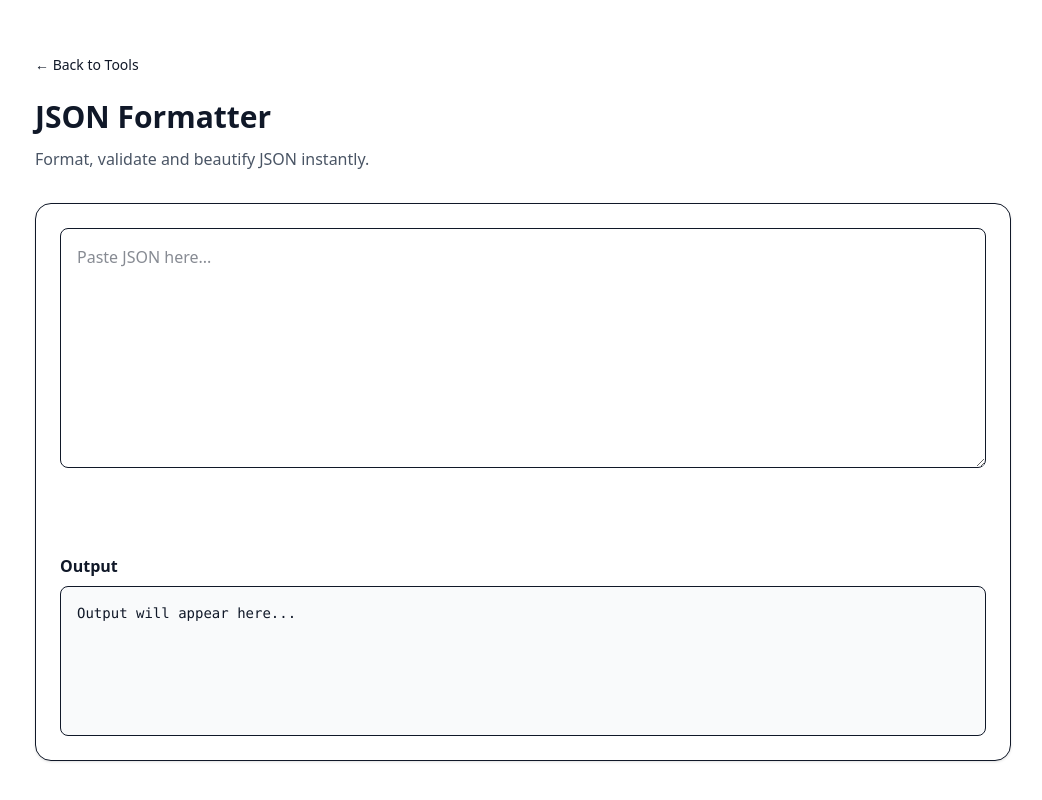
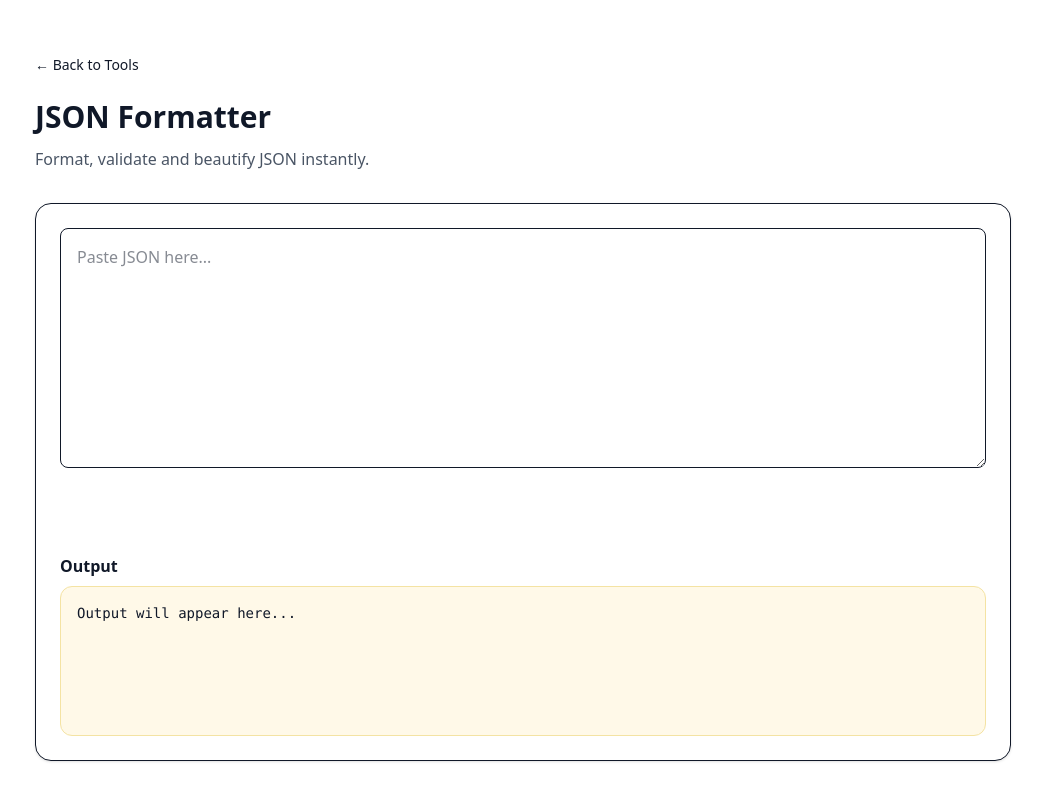
Before and after one commit to vaarunsonawwane-ops/yoryantra-new, a Next.js app: page /tools/json-formatter in a window 1280 px wide. Shown: the part 256-1056 px from the top of the page, without its empty margins (117-1159 px from the left). Built offline with nearby package versions, Linux system fonts and the light colour scheme.

Commit message:
outbox with light golden background updated

```diff
--- a/app/globals.css
+++ b/app/globals.css
@@ -3,3 +3,9 @@
 @tailwind base;
 @tailwind components;
 @tailwind utilities;
+
+.yoryantra-output {
+  background-color: #fff9e8;
+  border: 1px solid #f4e3a3;
+  border-radius: 12px;
+}
--- a/app/tools/json-formatter/ToolClient.tsx
+++ b/app/tools/json-formatter/ToolClient.tsx
@@ -59,7 +59,7 @@ export default function ToolClient() {
             )}
           </div>
 
-          <pre className="p-4 bg-gray-50 border rounded-lg overflow-auto text-sm min-h-[150px]">
+          <pre className="p-4 yoryantra-output overflow-auto text-sm min-h-[150px]">
             {output || "Output will appear here..."}
           </pre>
         </div>
--- a/app/tools/slug-generator/ToolClient.tsx
+++ b/app/tools/slug-generator/ToolClient.tsx
@@ -51,7 +51,7 @@ export default function ToolClient() {
           )}
         </div>
 
-        <pre className="p-4 bg-gray-50 border rounded-lg overflow-auto text-sm min-h-[120px]">
+        <pre className="p-4 yoryantra-output overflow-auto text-sm min-h-[120px]">
           {output || "Generated slug will appear here..."}
         </pre>
       </div>
```
